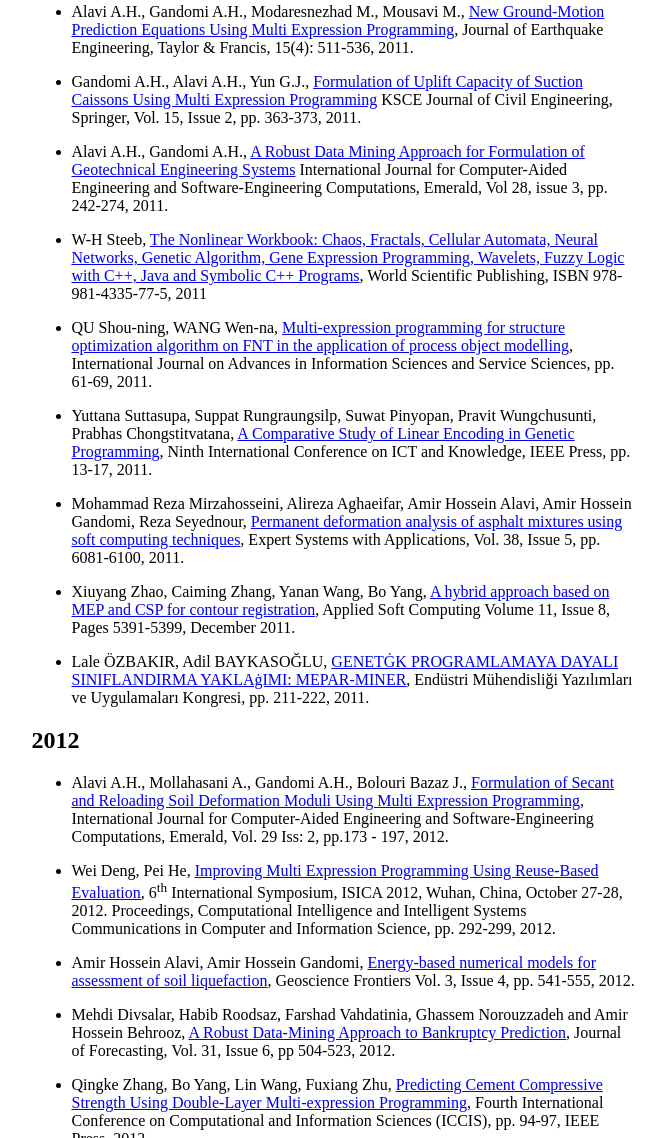
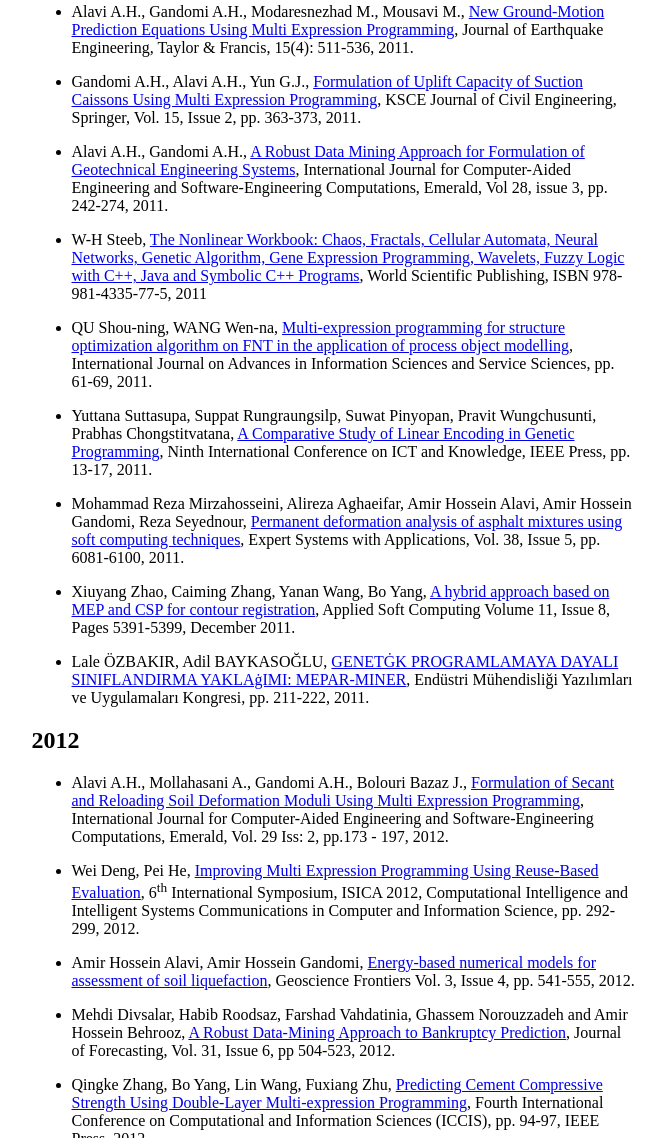
Before and after one commit to mepx/mepx.github.io, a plain HTML site: page papers.html in a window 1280 px wide. Shown: the part 4579-5717 px from the top of the page, without its empty margins (420-1084 px from the left). Drawn offline with Linux system fonts and the light colour scheme.

Commit message:
Update papers.html

```diff
--- a/papers.html
+++ b/papers.html
@@ -315,10 +315,10 @@ Baykasoğlu, A., Göçken, M. and Özbakir, L, <a href="https://journals.sagepub
 <p>Alavi A.H., Gandomi A.H., Modaresnezhad M., Mousavi M., <a href="http://www.tandfonline.com/doi/abs/10.1080/13632469.2010.526752">New Ground-Motion Prediction Equations Using Multi Expression Programming</a>, Journal of Earthquake Engineering, Taylor &amp; Francis, 15(4): 511-536, 2011.</p>
 </li>
 <li>
-<p>Gandomi A.H., Alavi A.H., Yun G.J., <a href="http://link.springer.com/article/10.1007%2Fs12205-011-1117-9">Formulation of Uplift Capacity of Suction Caissons Using Multi Expression Programming</a> KSCE Journal of Civil Engineering, Springer, Vol. 15, Issue 2, pp. 363-373, 2011.</p>
+<p>Gandomi A.H., Alavi A.H., Yun G.J., <a href="http://link.springer.com/article/10.1007%2Fs12205-011-1117-9">Formulation of Uplift Capacity of Suction Caissons Using Multi Expression Programming</a>, KSCE Journal of Civil Engineering, Springer, Vol. 15, Issue 2, pp. 363-373, 2011.</p>
 </li>
 <li>
-<p>Alavi A.H., Gandomi A.H., <a href="http://www.emeraldinsight.com/doi/abs/10.1108/02644401111118132">A Robust Data Mining Approach for Formulation of Geotechnical Engineering Systems</a> International Journal for Computer-Aided Engineering and Software-Engineering Computations, Emerald, Vol 28, issue 3, pp. 242-274, 2011.</p>
+<p>Alavi A.H., Gandomi A.H., <a href="http://www.emeraldinsight.com/doi/abs/10.1108/02644401111118132">A Robust Data Mining Approach for Formulation of Geotechnical Engineering Systems</a>, International Journal for Computer-Aided Engineering and Software-Engineering Computations, Emerald, Vol 28, issue 3, pp. 242-274, 2011.</p>
 </li>
 
 <li>
@@ -364,8 +364,7 @@ Lale ÖZBAKIR, Adil BAYKASOĞLU, <a href="http://www1.mmo.org.tr/resimler/dosya_
 
 <li>
 <p>
-Wei Deng, Pei He, <a href="papers/wei_deng_and_pei_he.pdf">Improving Multi Expression Programming Using Reuse-Based Evaluation</a>, 6<sup>th</sup> International Symposium, ISICA 2012, Wuhan, China, October 27-28, 2012. Proceedings, Computational Intelligence and Intelligent Systems
-Communications in Computer and Information Science, pp. 292-299, 2012.
+Wei Deng, Pei He, <a href="papers/wei_deng_and_pei_he.pdf">Improving Multi Expression Programming Using Reuse-Based Evaluation</a>, 6<sup>th</sup> International Symposium, ISICA 2012, Computational Intelligence and Intelligent Systems Communications in Computer and Information Science, pp. 292-299, 2012.
 </p>
 </li>
 
@@ -393,9 +392,11 @@ Qingke Zhang, Bo Yang, Lin Wang, Fuxiang Zhu, <a href="http://ieeexplore.ieee.or
 
 <h2>2013</h2>
 <ul>
+
 <li>
 <p>Alavi A.H., Gandomi A.H., Chahkandi Nejad H., Mollahasani A., Rashed A. <a href="http://link.springer.com/article/10.1007%2Fs00521-012-1144-6">Design equations for prediction of pressuremeter soil deformation moduli utilizing expression programming systems</a> Neural Computing &amp; Applications, Springer, 2013. DOI: 10.1007/s00521-012-1144-6</p>
 </li>
+
 <li>
 <p>Gandomi A.H., Alavi A.H., <a href="http://www.researchgate.net/publication/236012426_Expression_Programming_Techniques_for_Formulation_of_Structural_Engineering_Systems">Expression Programming Techniques for Formulation of Structural Engineering Systems</a>, Metaheuristic Applications in Structures and Infrastructures, AH Gandomi et al. (Eds.), Elsevier, Chapter 18, 437-454, 2013.</p>
 </li>
```
